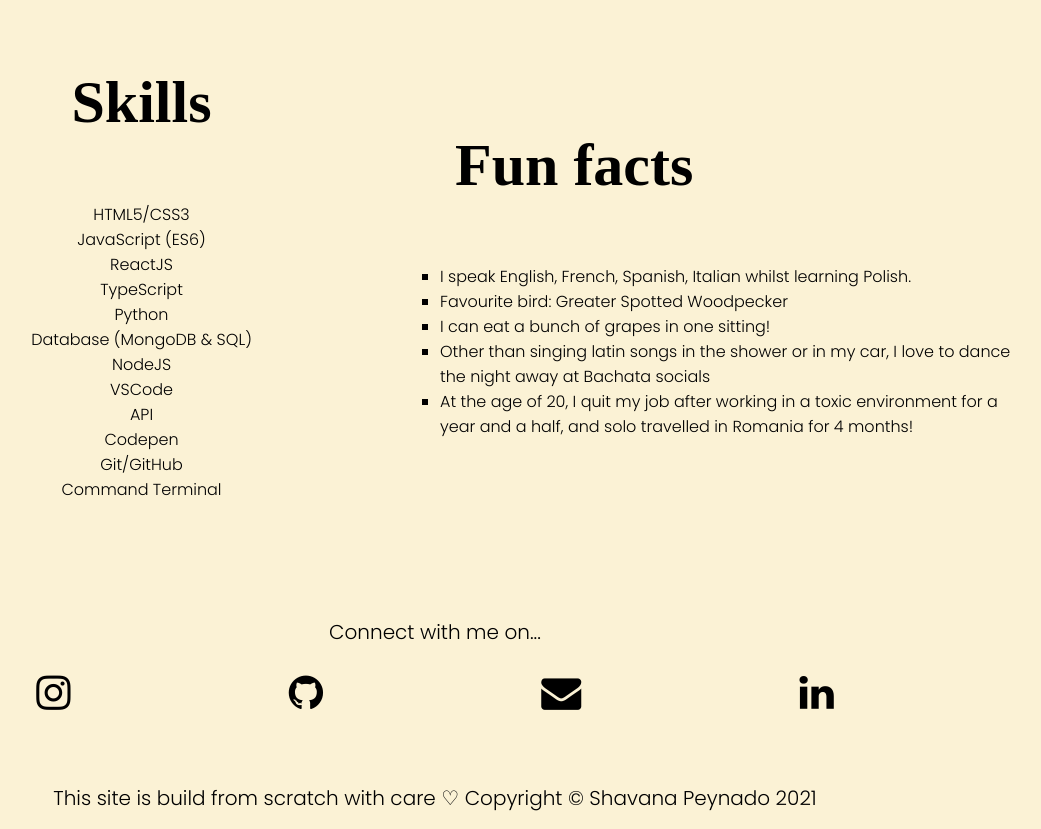
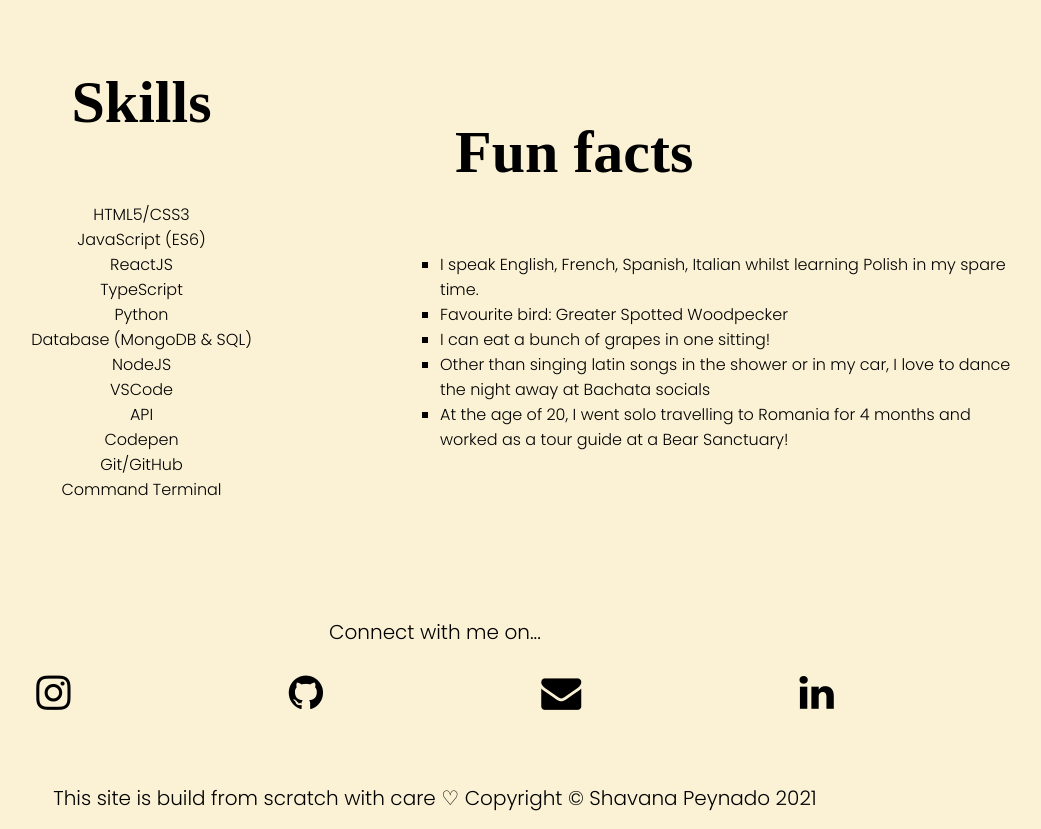
Before and after one commit to sxpydo/portfolio, a website: page about.html in a window 1280 px wide. Shown: the part 1070-1899 px from the top of the page, without its empty margins (205-1246 px from the left). Drawn offline with Linux system fonts and the light colour scheme; a web font is replaced by a local one.

Commit message:
amend information

```diff
--- a/about.html
+++ b/about.html
@@ -3,7 +3,7 @@
   <head>
     <meta charset="UTF-8"/>
     <meta name="viewport" content="width=device-width, initial-scale=1.0"/>
-    <meta name="keywords" content="portfolio, software developer, web development"/>
+    <meta name="keywords" content="portfolio, software developer, web development, software engineer"/>
     <meta name="description" content="sxpydo portfolio">
     <link rel="stylesheet" href="styles/about.css"/>
     <link rel="icon" type="image/x-icon" href="portfolio icon.ico"/>
@@ -76,11 +76,11 @@
     <section class="fun-facts">
         <h2>Fun facts</h2>
         <ul style="list-style-type: square; display: block;">
-        <li>I speak English, French, Spanish, Italian whilst learning Polish.</li>
+        <li>I speak English, French, Spanish, Italian whilst learning Polish in my spare time.</li>
         <li>Favourite bird: Greater Spotted Woodpecker</li>
         <li>I can eat a bunch of grapes in one sitting!</li>
         <li>Other than singing latin songs in the shower or in my car, I love to dance the night away at Bachata socials</li>
-        <li>At the age of 20, I quit my job after working in a toxic environment for a year and a half, and solo travelled in Romania for 4 months!</li>
+        <li>At the age of 20, I went solo travelling to Romania for 4 months and worked as a tour guide at a Bear Sanctuary!</li>
         </ul>
     </section>
     </div>
```
